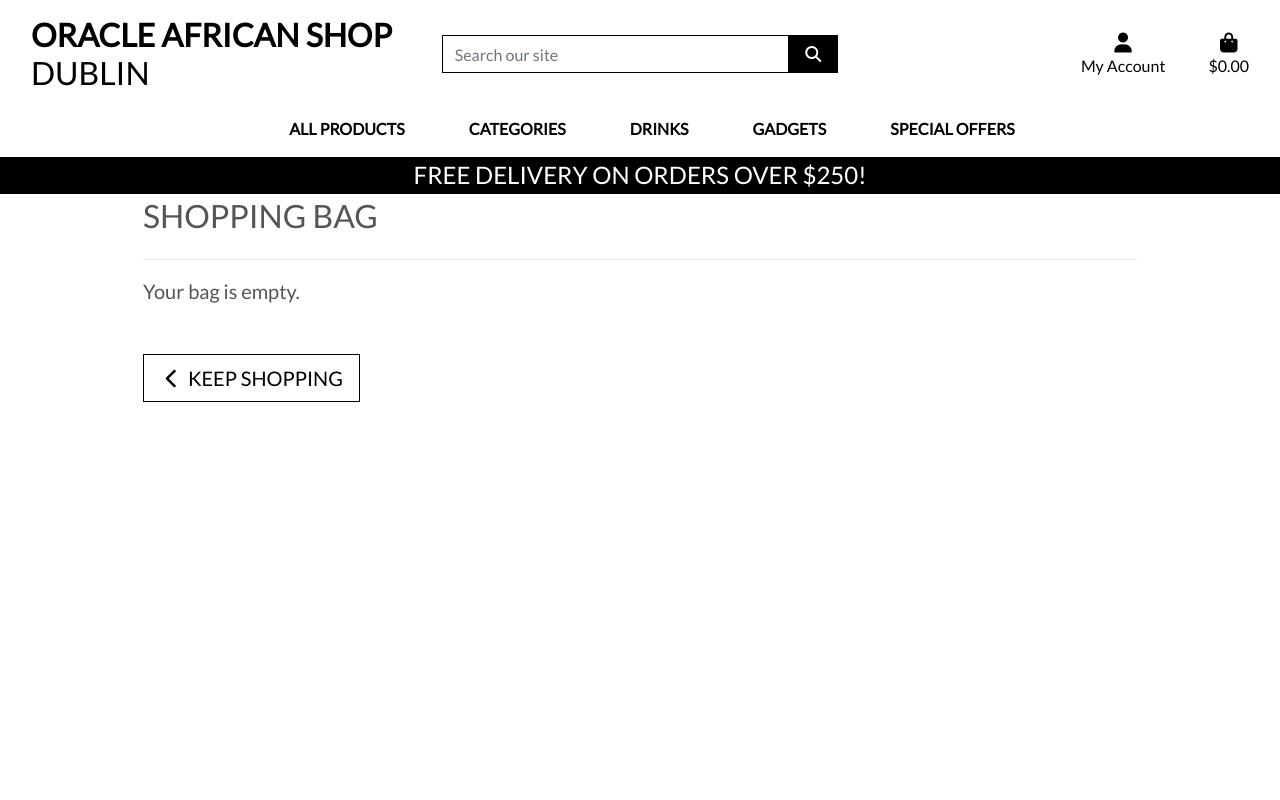
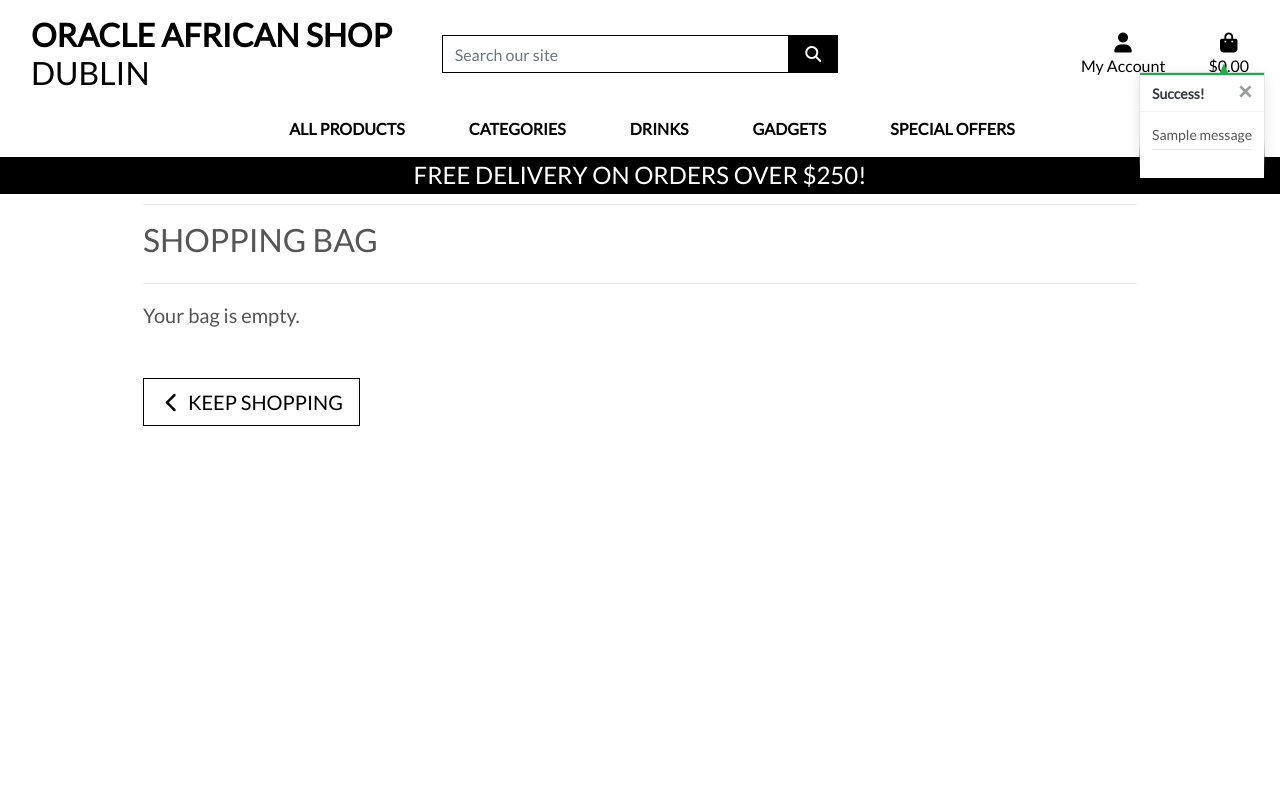
Before and after one commit to Irelandoracle1/boutique_ado_v2, a Django app: page /bag/ in a window 1280 px wide. Run offline with Django 5.2, Linux system fonts and the light colour scheme; tables that the repository leaves empty hold one stand-in row (values such as "Sample post"); one stand-in notice (Sample message) is shown; some libraries are stand-ins or nearby versions.

Commit message:
added notification and css color

```diff
--- a/bag/views.py
+++ b/bag/views.py
@@ -1,4 +1,7 @@
-from django.shortcuts import render, redirect, reverse, HttpResponse
+from django.shortcuts import render, redirect, reverse, HttpResponse, get_object_or_404
+from django.contrib import messages
+
+from products.models import Product
 
 # Create your views here.
 
@@ -11,6 +14,8 @@ def view_bag(request):
 def add_to_bag(request, item_id):
     """ Add a quantity of the specified product to the shopping bag """
 
+    product = get_object_or_404(Product, pk=item_id)
+
     quantity = int(request.POST.get('quantity'))
     redirect_url = request.POST.get('redirect_url')
     size = None
@@ -22,15 +27,20 @@ def add_to_bag(request, item_id):
         if item_id in list(bag.keys()):
             if size in bag[item_id]['items_by_size'].keys():
                 bag[item_id]['items_by_size'][size] += quantity
+                messages.success(request, f'Updated size {size.upper()} {product.name} quantity to {bag[item_id]["items_by_size"][size]}')
             else:
                 bag[item_id]['items_by_size'][size] = quantity
+                messages.success(request, f'Added size {size.upper()} {product.name} to your bag')
         else:
             bag[item_id] = {'items_by_size': {size: quantity}}
+            messages.success(request, f'Added size {size.upper()} {product.name} to your bag')
     else:
         if item_id in list(bag.keys()):
             bag[item_id] += quantity
+            messages.success(request, f'Updated {product.name} quantity to {bag[item_id]}')
         else:
             bag[item_id] = quantity
+            messages.success(request, f'Added {product.name} to your bag')
 
     request.session['bag'] = bag
     return redirect(redirect_url)
@@ -38,6 +48,8 @@ def add_to_bag(request, item_id):
 
 def adjust_bag(request, item_id):
     """ Adjust the quantity of the specified product to the specified amount """
+
+    product = get_object_or_404(Product, pk=item_id)
 
     quantity = int(request.POST.get('quantity'))
     size = None
@@ -48,15 +60,19 @@ def adjust_bag(request, item_id):
     if size:
         if quantity > 0:
             bag[item_id]['items_by_size'][size] = quantity
+            messages.success(request, f'Updated size {size.upper()} {product.name} quantity to {bag[item_id]["items_by_size"][size]}')
         else:
             del bag[item_id]['items_by_size'][size]
             if not bag[item_id]['items_by_size']:
                 bag.pop(item_id)
+            messages.success(request, f'Removed size {size.upper()} {product.name} from your bag')
     else:
         if quantity > 0:
             bag[item_id] = quantity
+            messages.success(request, f'Updated {product.name} quantity to {bag[item_id]}')
         else:
             bag.pop(item_id)
+            messages.success(request, f'Removed {product.name} from your bag')
 
     request.session['bag'] = bag
     return redirect(reverse('view_bag'))
@@ -64,6 +80,9 @@ def adjust_bag(request, item_id):
 
 def remove_from_bag(request, item_id):
     """ Remove the item from the shopping bag """
+
+    product = get_object_or_404(Product, pk=item_id)
+
     try:
         size = None
         if 'product_size' in request.POST:
@@ -74,11 +93,15 @@ def remove_from_bag(request, item_id):
             del bag[item_id]['items_by_size'][size]
             if not bag[item_id]['items_by_size']:
                 bag.pop(item_id)
+            messages.success(request, f'Removed size {size.upper()} {product.name} from your bag')
         else:
             bag.pop(item_id)
+            messages.success(request, f'Removed {product.name} from your bag')
 
         request.session['bag'] = bag
         return HttpResponse(status=200)
 
     except Exception as e:
+
+        messages.error(request, f'Error removing item: {e}')
         return HttpResponse(status=500)
--- a/static/css/base.css
+++ b/static/css/base.css
@@ -101,6 +101,75 @@ a.category-badge > span.badge:hover {
     cursor: pointer;
 }
 
+/* ------------------------------- bootstrap toasts */
+
+.message-container {
+    position: fixed;
+    top: 72px;
+    right: 15px;
+    z-index: 99999999999;
+}
+
+.custom-toast {
+    overflow: visible;
+}
+
+.toast-capper {
+    height: 2px;
+}
+
+/* from CSS-tricks.com: https://css-tricks.com/snippets/css/css-triangle/ */
+
+.arrow-up {
+    width: 0;
+    height: 0;
+    border-left: 4px solid transparent;
+    border-right: 4px solid transparent;
+    border-bottom: 10px solid black;
+    position: absolute;
+    top: -10px;
+    right: 36px;
+}
+
+/* Convenience classes - colors copied from Bootstrap */
+.arrow-primary {
+    border-bottom-color: #007bff !important;
+}
+
+.arrow-secondary {
+    border-bottom-color: #6c757d !important;
+}
+
+.arrow-success {
+    border-bottom-color: #28a745 !important;
+}
+
+.arrow-danger {
+    border-bottom-color: #dc3545 !important;
+}
+
+.arrow-warning {
+    border-bottom-color: #ffc107 !important;
+}
+
+.arrow-info {
+    border-bottom-color: #17a2b8 !important;
+}
+
+.arrow-light {
+    border-bottom-color: #f8f9fa !important;
+}
+
+.arrow-dark {
+    border-bottom-color: #343a40 !important;
+}
+
+.bag-notification-wrapper {
+    height: 100px;
+    overflow-x: hidden;
+    overflow-y: auto;
+}
+
 
 /* -------------------------------- Media Queries */
 
--- a/templates/base.html
+++ b/templates/base.html
@@ -18,7 +18,6 @@
   <link rel="stylesheet" href="https://stackpath.bootstrapcdn.com/bootstrap/4.4.1/css/bootstrap.min.css"
     integrity="sha384-Vkoo8x4CGsO3+Hhxv8T/Q5PaXtkKtu6ug5TOeNV6gBiFeWPGFN9MuhOf23Q9Ifjh" crossorigin="anonymous">
   <link rel="stylesheet" href="https://fonts.googleapis.com/css?family=Lato&display=swap">
-
   <link rel="stylesheet" href="{% static 'css/base.css' %}">
   {% endblock %}
 
@@ -28,7 +27,7 @@
   {% block corejs %}
   <!-- Add your kit code -->
   <script src="https://kit.fontawesome.com/2d77270c97.js" crossorigin="anonymous"></script>
-  <script src="https://cdn.jsdelivr.net/npm/jquery@3.5.1/dist/jquery.min.js"
+  <script src="https://cdn.jsdelivr.net/npm/jquery@3.5.1/dist/jquery.min.js" integrity="sha256-9/aliU8dGd2tb6OSsuzixeV4y/faTqgFtohetphbbj0=" crossorigin="anonymous"></script>
     integrity="sha256-9/aliU8dGd2tb6OSsuzixeV4y/faTqgFtohetphbbj0=" crossorigin="anonymous"></script>
   <script src="https://cdn.jsdelivr.net/npm/popper.js@1.16.0/dist/umd/popper.min.js"
     integrity="sha384-Q6E9RHvbIyZFJoft+2mJbHaEWldlvI9IOYy5n3zV9zzTtmI3UksdQRVvoxMfooAo"
@@ -125,8 +124,23 @@
     </div>
   </header>
 
-  {% if messages %}
-  <div class="message-container"></div>
+   {% if messages %}
+  <div class="message-container">
+
+      {% for message in messages %}
+          {% with message.level as level %}
+              {% if level == 40 %}
+                  {% include 'includes/toasts/toast_error.html' %}
+              {% elif level == 30 %}
+                  {% include 'includes/toasts/toast_warning.html' %}
+              {% elif level == 25 %}
+                  {% include 'includes/toasts/toast_success.html' %}
+              {% else %}
+                  {% include 'includes/toasts/toast_info.html' %}
+              {% endif %}
+          {% endwith %}
+      {% endfor %}
+  </div>
   {% endif %}
 
   {% block page_header %}
@@ -136,8 +150,13 @@
   {% endblock %}
 
   {% block postloadjs %}
+
+  <script type="text/javascript">
+    $('.toast').toast('show');
+  </script>
+
   {% endblock %}
 
 </body>
 
-</html>
+</html
--- /dev/null
+++ b/templates/includes/toasts/toast_success.html
@@ -0,0 +1,54 @@
+<div class="toast custom-toast rounded-0 border-top 0" data-autohide="false">
+    <div class="arrow-up arrow-success"></div>
+    <div class="w-100 toast-capper bg-success"></div>
+    <div class="toast-header bg-white text-dark">
+        <strong class="mr-auto">Success!</strong>
+        <button type="button" class="ml-2 mb-1 close text-dark" data-dismiss="toast" aria-label="Close">
+            <span aria-hidden="true">&times;</span>
+        </button>
+    </div>
+    <div class="toast-body bg-white">
+        <div class="row">
+            <div class="col">
+                {{ message }}
+                <hr class="mt-1 mb-3">
+            </div>
+        </div>
+        {% if grand_total %}
+            <p class="logo-font bg-white text-black py-1">Your Bag ({{ product_count }})</p>
+            <div class="bag-notification-wrapper">
+                {% for item in bag_items %}
+                    <div class="row">
+                        <div class="col-3 my-1">
+                            <img class="w-100" src="{{ item.product.image.url }}">
+                        </div>
+                        <div class="col-9">
+                            <p class="my-0"><strong>{{ item.product.name }}</strong></p>
+                            <p class="my-0 small">Size: {% if item.product.has_sizes %}{{ item.size|upper }}{% else %}N/A{% endif %}</p>
+                            <p class="my-0 small text-muted">Qty: {{ item.quantity }}</p>
+                        </div>
+                    </div>
+                {% endfor %}
+            </div>
+            <div class="row">
+                <div class="col">
+                    <strong><p class="mt-3 mb-1 text-black">
+                        Total{% if free_delivery_delta > 0 %} (Exc. delivery){% endif %}:
+                        <span class="float-right">${{ total|floatformat:2 }}</span>
+                    </p></strong>
+                    {% if free_delivery_delta > 0 %}
+                        <p class="mb-0 p-2 bg-warning shadow-sm text-black text-center">
+                            Spend <strong>${{ free_delivery_delta }}</strong> more to get free next day delivery!
+                        </p>
+                    {% endif %}
+                    <a href="{% url 'view_bag' %}" class="btn btn-black btn-block rounded-0">
+                        <span class="text-uppercase">Go To Secure Checkout</span>
+                        <span class="icon">
+                            <i class="fas fa-lock"></i>
+                        </span>
+                    </a>
+                </div>
+            </div>
+        {% endif %}
+    </div>
+</div>
```
Also changed, not shown: oracleShop/settings.py (+4 -7 lines), templates/includes/toasts/toast_error.html (added, +13 -0 lines), templates/includes/toasts/toast_info.html (added, +13 -0 lines), templates/includes/toasts/toast_warning.html (added, +13 -0 lines).
